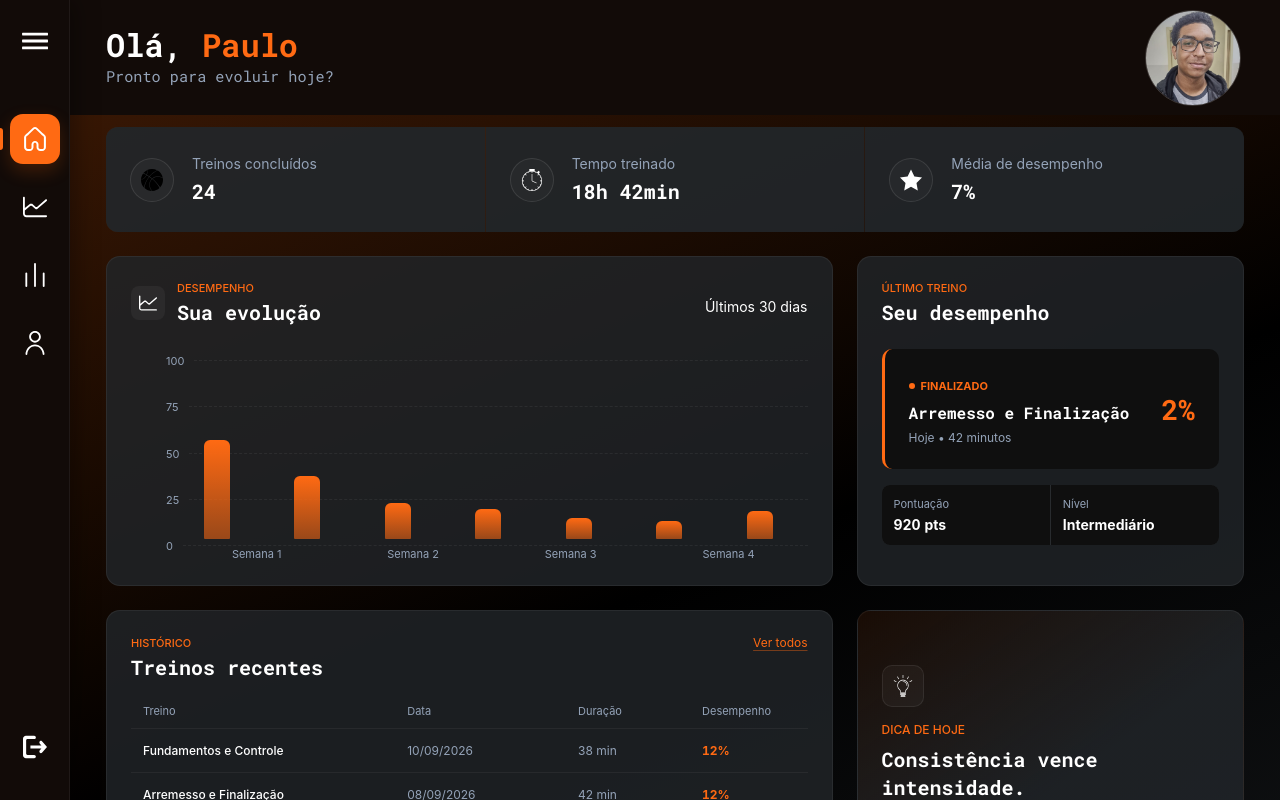
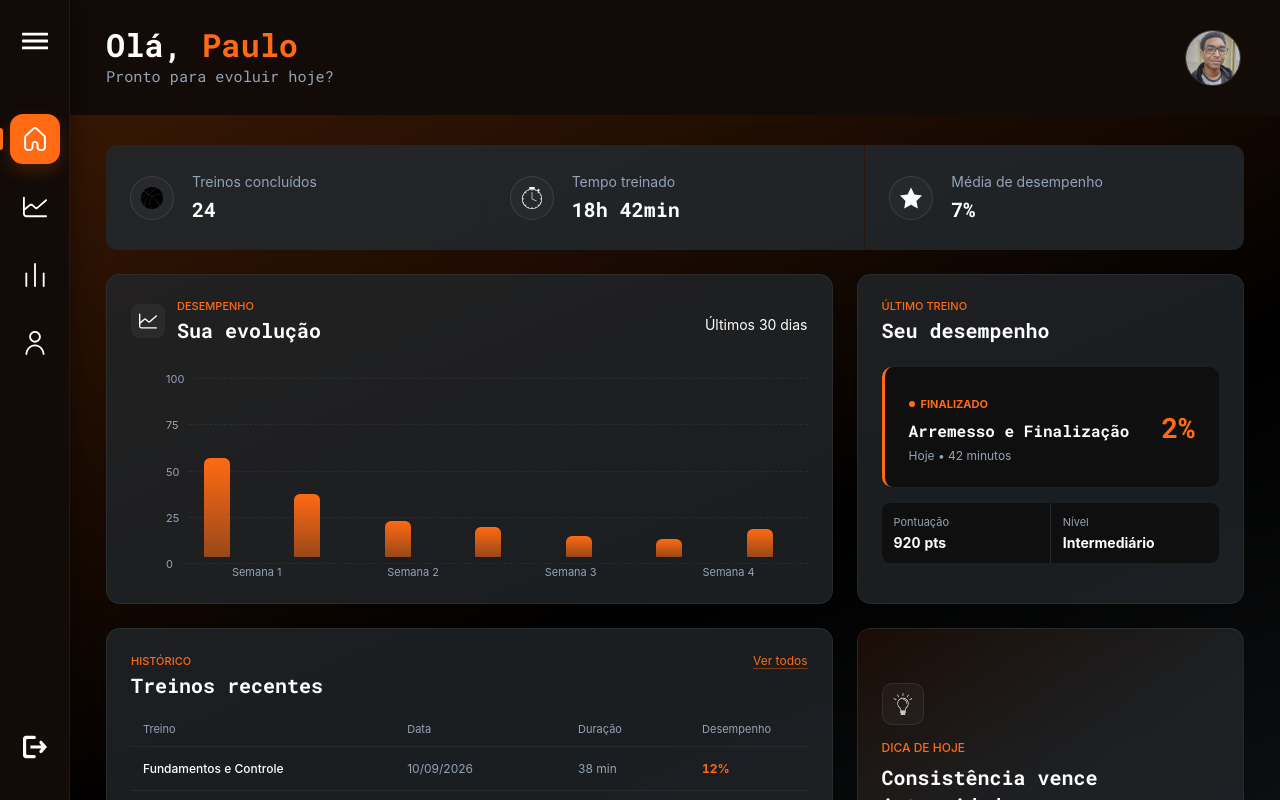
Before and after one commit to Theo-Souza-Parreira/apexhoops, a React (Vite) app in the folder web/: page /home2 in a window 1280 px wide. Shown: the top 800 px of the page. Built offline with nearby package versions, Linux system fonts and the light colour scheme; no server answers; a web font is replaced by a local one.

Commit message:
Atualiza páginas e componentes

```diff
--- a/web/src/components/Header2.module.css
+++ b/web/src/components/Header2.module.css
@@ -17,6 +17,7 @@
   background: #120b08;
 
   color: var(--white);
+
 }
 
 
@@ -103,8 +104,8 @@
    ========================================= */
 
 .avatar {
-  width: 12vh;
-  height: 12vh;
+  width: 7vh;
+  height: 7vh;
 
   display: flex;
   align-items: center;
--- a/web/src/components/MainLayout2.tsx
+++ b/web/src/components/MainLayout2.tsx
@@ -26,9 +26,9 @@ function MainLayout2() {
             >
 
                     <Header2
-      nome="Paulo"
-        fotoPerfil={Perfil}
-    />
+                        nome="Paulo"
+                        fotoPerfil={Perfil}
+                    />
 
                 <Outlet />
 
--- a/web/src/pages/authenticated/Home2.module.css
+++ b/web/src/pages/authenticated/Home2.module.css
@@ -17,7 +17,7 @@
     Por isso a Home2 começa praticamente
     logo abaixo dele.
   */
-  padding: 12px 36px 32px;
+  padding: 30px 36px 32px;
 
   box-sizing: border-box;
 
--- a/web/src/pages/authenticated/Treinos.module.css
+++ b/web/src/pages/authenticated/Treinos.module.css
@@ -567,12 +567,14 @@
 
     background: rgba(255, 255, 255, 0.035);
 
-    color: var(--color-primary);
+    color: var(--white) !important;
+    fill: var(--white) !important;
+    stroke: var(--white) !important;
 }
 
 .icone svg {
-    width: 18px;
-    height: 18px;
+    width: 22px;
+    height: 22px;
 }
 
 
--- a/web/src/pages/authenticated/Treinos.tsx
+++ b/web/src/pages/authenticated/Treinos.tsx
@@ -2,6 +2,11 @@ import { useState } from 'react'
 import { FiChevronLeft, FiChevronRight } from 'react-icons/fi'
 
 import estilos from './Treinos.module.css'
+
+import Bola from "../../assets/icone/Bola.svg?react";
+import Fogo from "../../assets/icone/Fogo.svg?react"
+import Estrela from "../../assets/icone/Estrela.svg?react"
+import Calendario from "../../assets/icone/Calendario.svg?react"
 
 
 export function Treinos() {
@@ -327,7 +332,7 @@ export function Treinos() {
                         <div className={estilos.itemResumo}>
 
                             <div className={estilos.icone}>
-                                🏀
+                                <Bola />
                             </div>
 
                             <div className={estilos.info}>
@@ -348,7 +353,7 @@ export function Treinos() {
                         <div className={estilos.itemResumo}>
 
                             <div className={estilos.icone}>
-                                🔥
+                                <Fogo />
                             </div>
 
                             <div className={estilos.info}>
@@ -373,7 +378,7 @@ export function Treinos() {
                         <div className={estilos.itemResumo}>
 
                             <div className={estilos.icone}>
-                                ⭐
+                                <Estrela />
                             </div>
 
                             <div className={estilos.info}>
@@ -398,7 +403,7 @@ export function Treinos() {
                         <div className={estilos.itemResumo}>
 
                             <div className={estilos.icone}>
-                                📅
+                                <Calendario />
                             </div>
 
                             <div className={estilos.info}>
```
